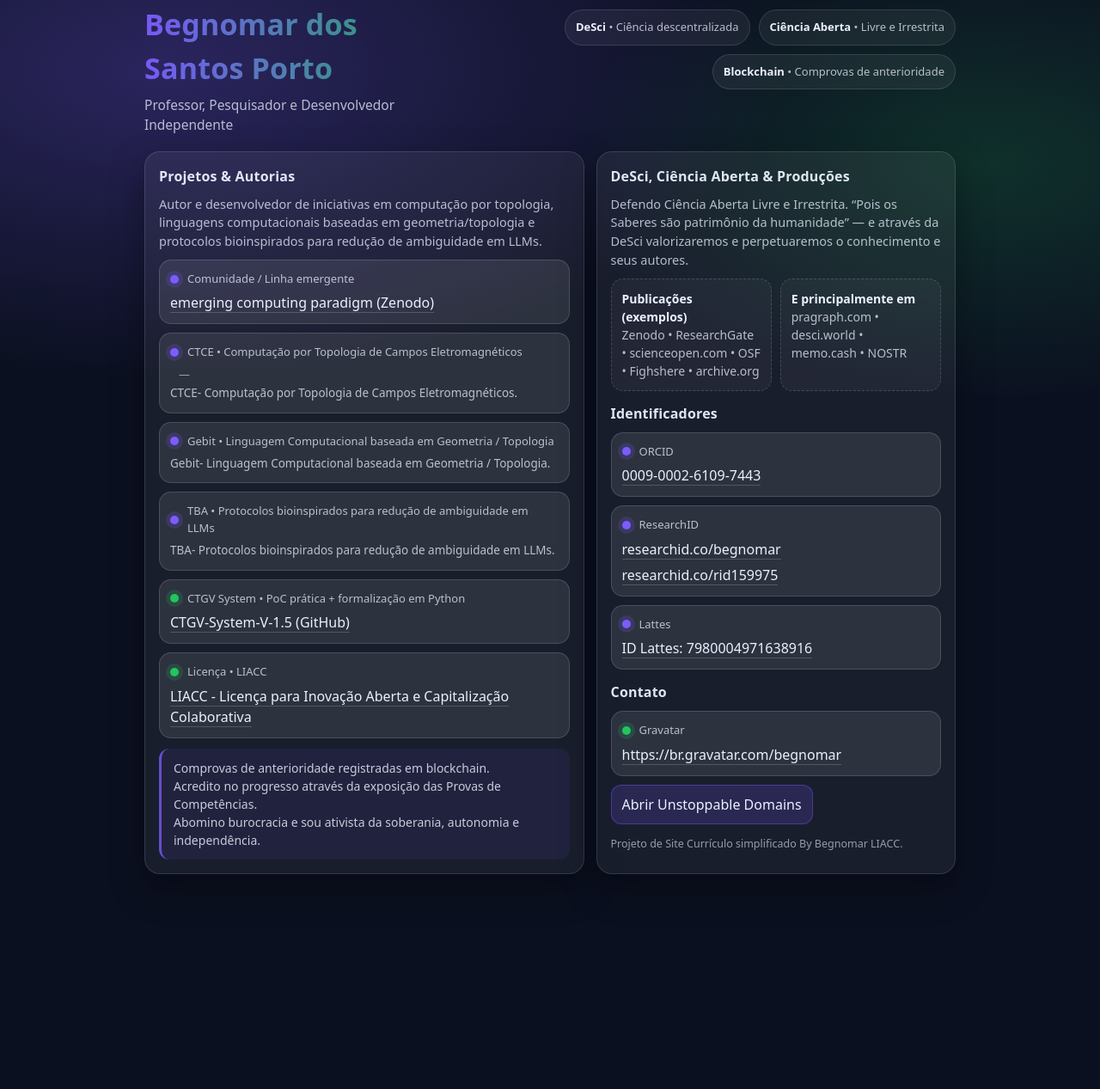
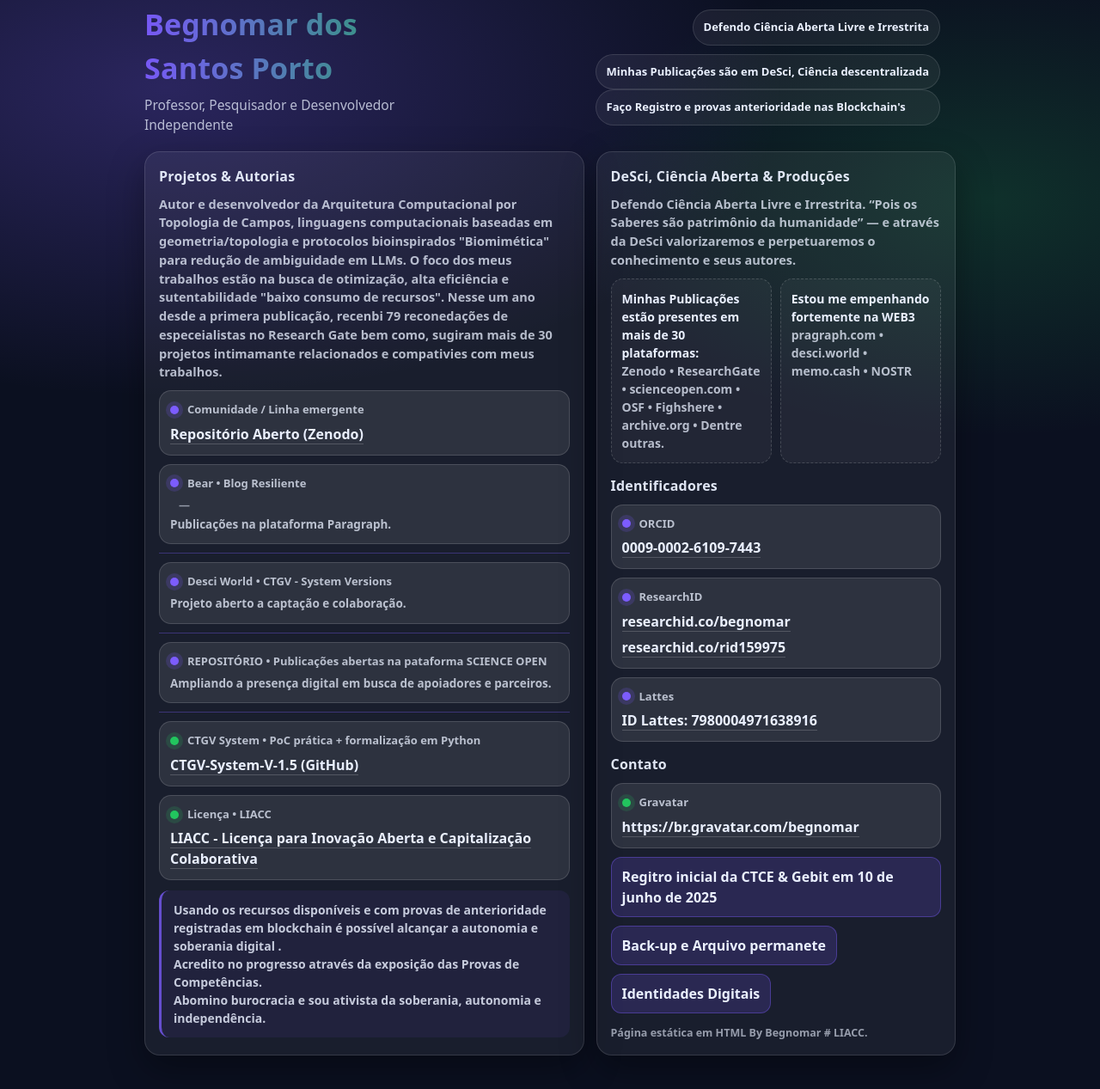
Before and after one commit to Bear-urso/begnomar, a plain HTML site: page index.html in a window 1280 px wide. Shown: the part 31-1298 px from the top of the page at 86% size. Before the commit the page ends 1108 px from the top, so only its background shows below. Drawn offline with Linux system fonts and the light colour scheme.

Commit message:
Page 1.1
atualização da página.

```diff
--- a/index.html
+++ b/index.html
@@ -202,9 +202,9 @@
         <p class="sub">Professor, Pesquisador e Desenvolvedor Independente</p>
       </div>
       <div class="pillrow" aria-label="Destaques">
-        <div class="pill"><b>DeSci</b> • Ciência descentralizada</div>
-        <div class="pill"><b>Ciência Aberta</b> • Livre e Irrestrita</div>
-        <div class="pill"><b>Blockchain</b> • Comprovas de anterioridade</div>
+        <div class="pill"><b>Defendo Ciência Aberta Livre e Irrestrita</div>
+        <div class="pill"><b>Minhas Publicações são em DeSci, Ciência descentralizada</div>
+        <div class="pill"><b>Faço Registro e provas anterioridade nas Blockchain's</div>
       </div>
     </header>
 
@@ -212,37 +212,41 @@
       <section class="card">
         <h2>Projetos & Autorias</h2>
         <p class="lead">
-          Autor e desenvolvedor de iniciativas em computação por topologia, linguagens computacionais baseadas em geometria/topologia
-          e protocolos bioinspirados para redução de ambiguidade em LLMs.
+          Autor e desenvolvedor da Arquitetura Computacional por Topologia de Campos, linguagens computacionais baseadas em geometria/topologia
+          e protocolos bioinspirados "Biomimética" para redução de ambiguidade em LLMs.
+    O foco dos meus trabalhos estão na busca de otimização, alta eficiência e sutentabilidade "baixo consumo de recursos".
+    Nesse um ano desde a primera publicação, recenbi 79 reconedações de especeialistas no Research Gate bem como, sugiram mais de 30 projetos intimamante relacionados e compativies com meus trabalhos.
         </p>
 
         <div class="links">
           <div class="linkbox">
             <div class="k"><span class="dot"></span><span>Comunidade / Linha emergente</span></div>
             <a href="https://zenodo.org/communities/emerging_computing_paradigm" target="_blank" rel="noopener">
-              emerging computing paradigm (Zenodo)
+              Repositório Aberto (Zenodo)
             </a>
           </div>
 
           <div class="linkbox">
-            <div class="k"><span class="dot"></span><span>CTCE • Computação por Topologia de Campos Eletromagnéticos</span></div>
+            <div class="k"><span class="dot"></span><span>Bear • Blog Resiliente</span></div>
             <div class="k" style="margin-bottom:0"><span style="height:0"></span><span style="opacity:.75">—</span></div>
+     <a href="https://paragraph.com/@bear-3" target="_blank" rel="noopener">
             <div style="color:rgba(234,240,255,.75); font-size:13.5px; margin-top:2px">
-              CTCE- Computação por Topologia de Campos Eletromagnéticos.
+             Publicações na plataforma Paragraph.
             </div>
           </div>
 
           <div class="linkbox">
-            <div class="k"><span class="dot"></span><span>Gebit • Linguagem Computacional baseada em Geometria / Topologia</span></div>
+            <div class="k"><span class="dot"></span><span>Desci World • CTGV - System Versions </span></div>
+     <a href="https://desci.world/projects/ctgv-system-versions" target="_blank" rel="noopener">
             <div style="color:rgba(234,240,255,.75); font-size:13.5px; margin-top:2px">
-              Gebit- Linguagem Computacional baseada em Geometria / Topologia.
+              Projeto aberto a captação e colaboração.
             </div>
           </div>
 
           <div class="linkbox">
-            <div class="k"><span class="dot"></span><span>TBA • Protocolos bioinspirados para redução de ambiguidade em LLMs</span></div>
-            <div style="color:rgba(234,240,255,.75); font-size:13.5px; margin-top:2px">
-              TBA- Protocolos bioinspirados para redução de ambiguidade em LLMs.
+            <div class="k"><span class="dot"></span><span>REPOSITÓRIO • Publicações abertas na pataforma SCIENCE OPEN</span></div>
+     <a href="https://www.scienceopen.com/search#('order'~0_'context'~('user'~('id'~'2073ed89-28cb-4c5d-ac33-1544eae4e456'_'kind'~83)_'kind'~8)_'v'~4_'orderLowestFirst'~false_'kind'~77)" target="_blank" rel="noopener">            <div style="color:rgba(234,240,255,.75); font-size:13.5px; margin-top:2px">
+              Ampliando a presença digital em busca de apoiadores e parceiros.
             </div>
           </div>
 
@@ -262,7 +266,7 @@
         </div>
 
         <div class="quote">
-          Comprovas de anterioridade registradas em blockchain.<br/>
+          Usando os recursos disponíveis e com provas de anterioridade registradas em blockchain é possível alcançar a autonomia e soberania digital .<br/>
           Acredito no progresso através da exposição das Provas de Competências.<br/>
           Abomino burocracia e sou ativista da soberania, autonomia e independência.
         </div>
@@ -277,11 +281,11 @@
 
         <div class="two">
           <div class="meta">
-            <b>Publicações (exemplos)</b><br/>
-            Zenodo • ResearchGate • scienceopen.com • OSF • Fighshere • archive.org
+            <b>Minhas Publicações estão  presentes em mais de 30 plataformas:</b><br/>
+            Zenodo • ResearchGate • scienceopen.com • OSF • Fighshere • archive.org  • Dentre outras.
           </div>
           <div class="meta">
-            <b>E principalmente em</b><br/>
+            <b>Estou me empenhando fortemente na WEB3</b><br/>
             pragraph.com • desci.world • memo.cash • NOSTR
           </div>
         </div>
@@ -322,11 +326,23 @@
           </a>
         </div>
 
-        <a class="btn" href="https://unstoppabledomains.com" target="_blank" rel="noopener">
-          Abrir Unstoppable Domains
+
+        <a class="btn" href="https://viewblock.io/arweave/tx/BM9aZ_urdR5We9XxIG0V2Mg6hUQ9EPiWEVFTOEbVxBE" target="_blank" rel="noopener">
+          Regitro inicial da CTCE & Gebit em 10 de junho de 2025
         </a>
 
-        <div class="footer">Projeto de Site Currículo simplificado By Begnomar LIACC.</div>
+        <a class="btn" href="https://archive.org/details/@begnomar_s_porto/web-archive" target="_blank" rel="noopener">
+          Back-up e Arquivo permanete
+        </a>
+
+
+        <a class="btn" href="https://github.com/Bear-urso/LICENSE-LIACC-/blob/main/Identity%20Manifesto%20%E2%80%94%20Declara%C3%A7%C3%A3o%20de%20Identidade%20Digital%20.md" target="_blank" rel="noopener">
+          Identidades Digitais
+        </a>
+
+        <div class="footer">Página estática em HTML By Begnomar # LIACC.</div>
+
+
       </aside>
     </div>
   </div>
```
